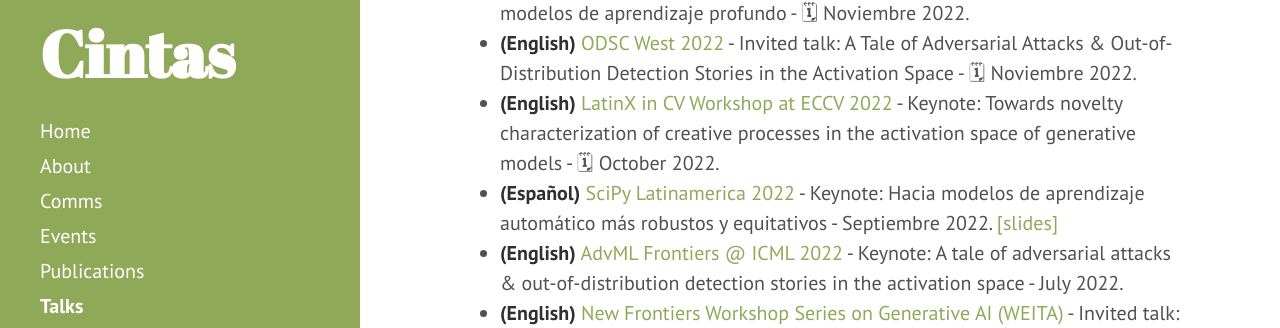
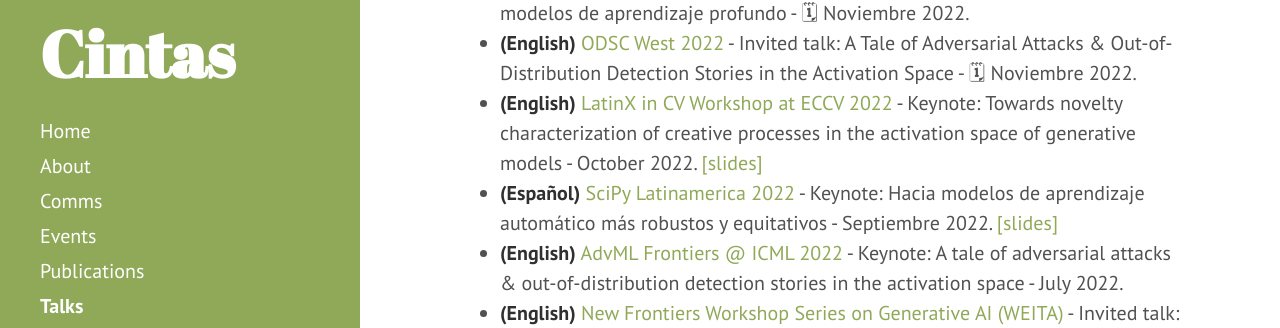
Before and after one commit to celiacintas/celiacintas.github.io, a Jekyll site: the page built from talks.md, in a window 1280 px wide and 900 px high. Shown: the part 351-679 px from the top of the window. Built offline with Jekyll 4.4.1, drawn with Linux system fonts in a browser that asks for light colours.

Commit message:
Update talks.md

```diff
--- a/talks.md
+++ b/talks.md
@@ -10,7 +10,7 @@ title: Talks
 * **(English)** [Foundational Robustness of Foundation Models Tutorial @ NeurIPS 2022](https://sites.google.com/view/neurips2022-frfm-turotial/home) - Panel Discussion -  🗓 December 2022.
 * **(Español)** [PyData Panamá](www.meetup.com/es-ES/pydata-panama) - Charla Invitada: Detección de valores atípicos en modelos de aprendizaje profundo -  🗓 Noviembre 2022.
 *  **(English)** [ODSC West 2022](https://odsc.com/california/) - Invited talk: A Tale of Adversarial Attacks & Out-of-Distribution Detection Stories in the Activation Space -  🗓 Noviembre 2022.
-* **(English)** [LatinX in CV Workshop at ECCV 2022](https://www.latinxinai.org/events/eccv-2022) - Keynote: Towards novelty characterization of creative processes in the activation space of generative models - 🗓 October 2022.
+* **(English)** [LatinX in CV Workshop at ECCV 2022](https://www.latinxinai.org/events/eccv-2022) - Keynote: Towards novelty characterization of creative processes in the activation space of generative models - October 2022. [[slides]](https://drive.google.com/file/d/1vZpHpB6iV6QekYj0yBAZ-Vvzq5t4ZM5c/view?usp=sharing)
 * **(Español)** [SciPy Latinamerica 2022](https://pythoncientifico.ar/) - Keynote: Hacia modelos de aprendizaje automático más robustos y equitativos -   Septiembre 2022. [[slides]](https://drive.google.com/file/d/1LI__5qf2F4Kue348SmX11sFfukOAyX_z/view?usp=sharing)
 * **(English)** [AdvML Frontiers @ ICML 2022](https://advml-frontier.github.io/) - Keynote: A tale of adversarial attacks & out-of-distribution detection stories in the activation space - July 2022.
 * **(English)** [New Frontiers Workshop Series on Generative AI (WEITA)](https://www.esb.tn/weita/?fbclid=IwAR2wIiVmkYBRK4oaJ4ZBbUvXLzerfU-S9flvWadp1LP7LlfaBkZO2w3gnbI) - Invited talk: Towards novelty characterization of creative processes via pattern detection in the activation space of generative models - July 2022.
```
